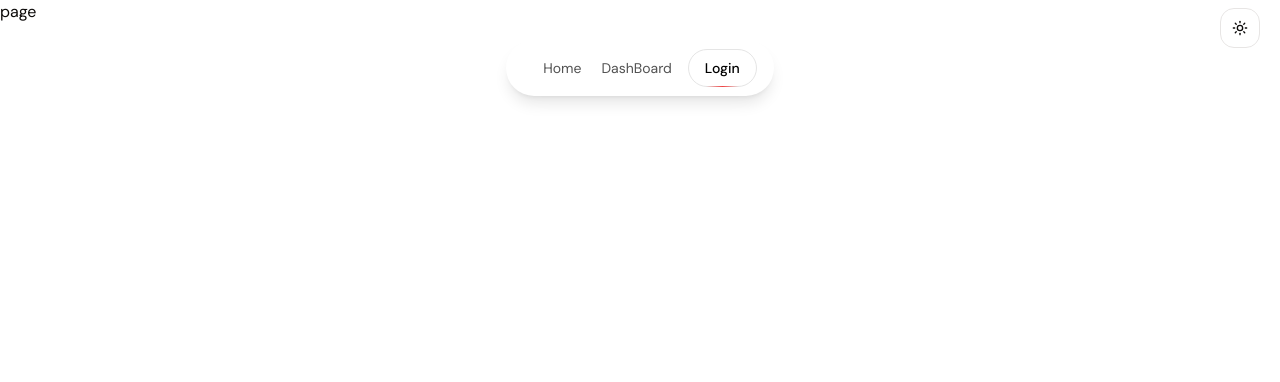
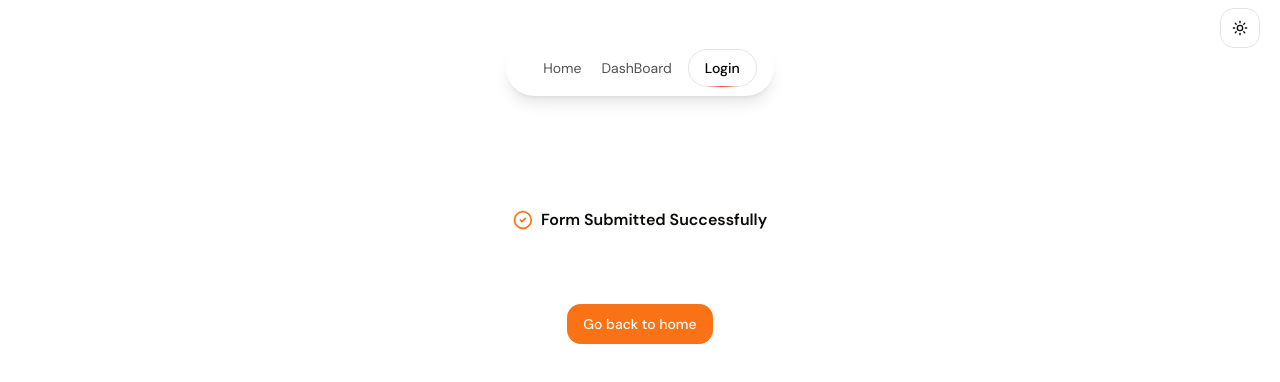
Before and after one commit to Adityaadpandey/Feedback-Management-Sys, a Next.js app in the folder frontend/: page /analytics in a window 1280 px wide. Shown: the top 382 px of the page. Built offline with nearby package versions, Linux system fonts and the light colour scheme; no server answers.

Commit message:
good for now

```diff
--- /dev/null
+++ b/frontend/src/app/(dashboard)/analytics/layout.tsx
@@ -0,0 +1,13 @@
+
+
+export default function Analytics_layout({
+   children
+}: {
+    children: React.ReactNode;
+}) {
+    return (
+        <>
+           {children}
+        </>
+    );
+}
--- a/frontend/src/app/(dashboard)/analytics/page.tsx
+++ b/frontend/src/app/(dashboard)/analytics/page.tsx
@@ -1,9 +1,34 @@
-import React from 'react'
+"use client";
 
-const page = () => {
-  return (
-    <div>page</div>
-  )
+import { Button } from "@/components/ui/button";
+import { motion } from "framer-motion";
+import { CheckCircle2 } from "lucide-react";
+import Link from "next/link";
+
+function Analytics() {
+    return (
+        <motion.div
+            initial={{ opacity: 0, y: -20 }}
+            animate={{ opacity: 1, y: 0 }}
+            className="bg-background/95 backdrop-blur-md supports-[backdrop-filter]:bg-background/60 mb-5 sticky top-0 z-10"
+        >
+            <div className="mx-auto mt-20 px-4 py-4 ">
+                <div
+                    className="absolute left-1/2 top-1/2 -translate-x-1/2 -translate-y-1/2 flex items-center gap-2"
+                    role="alert"
+                    aria-live="polite"
+                >
+                    <CheckCircle2 className="w-5 h-5 text-primary" />
+                    <span className="font-semibold">Form Submitted Successfully</span>
+                </div>
+                <div className="mt-52 flex justify-center">
+                    <Link href="/">
+                        <Button>Go back to home</Button>
+                    </Link>
+                </div>
+            </div>
+        </motion.div>
+    );
 }
 
-export default page
+export default Analytics;
```
